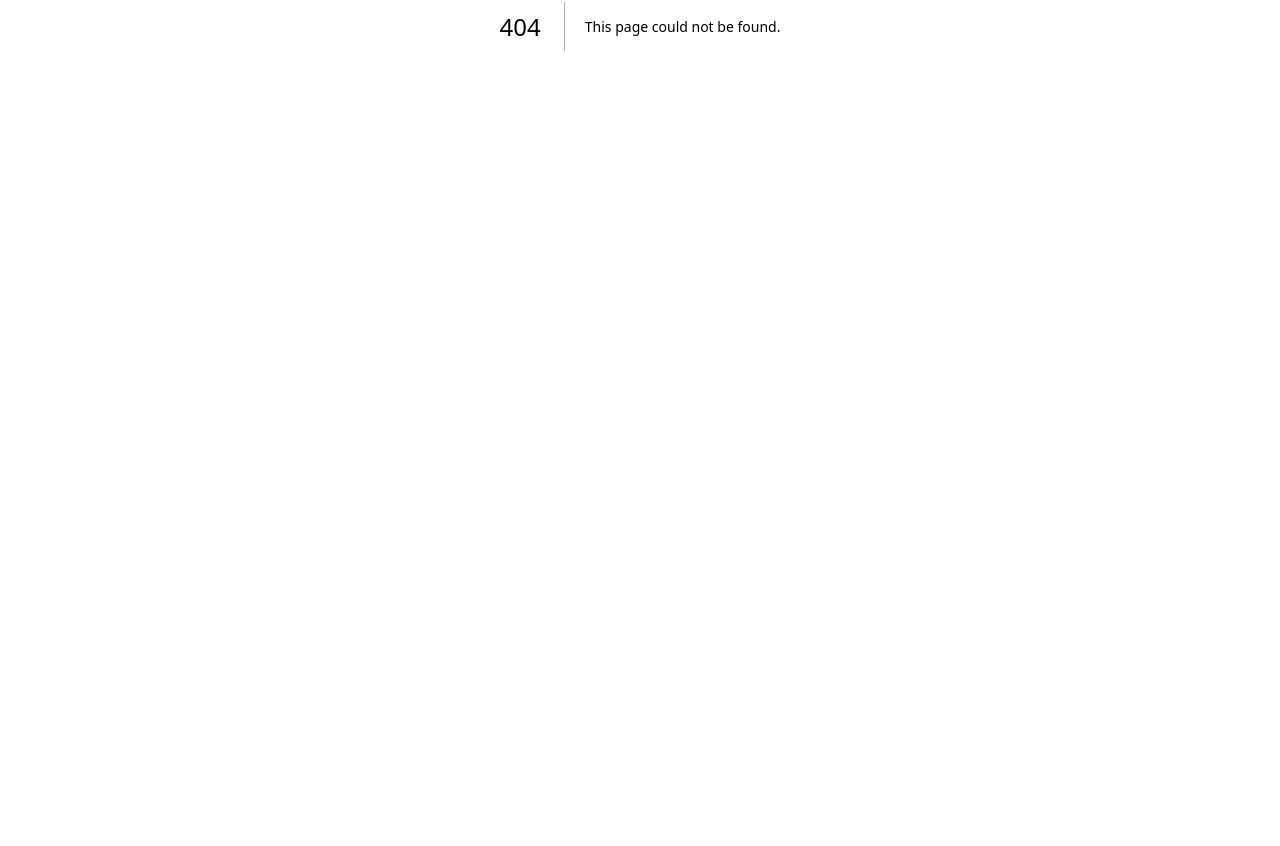
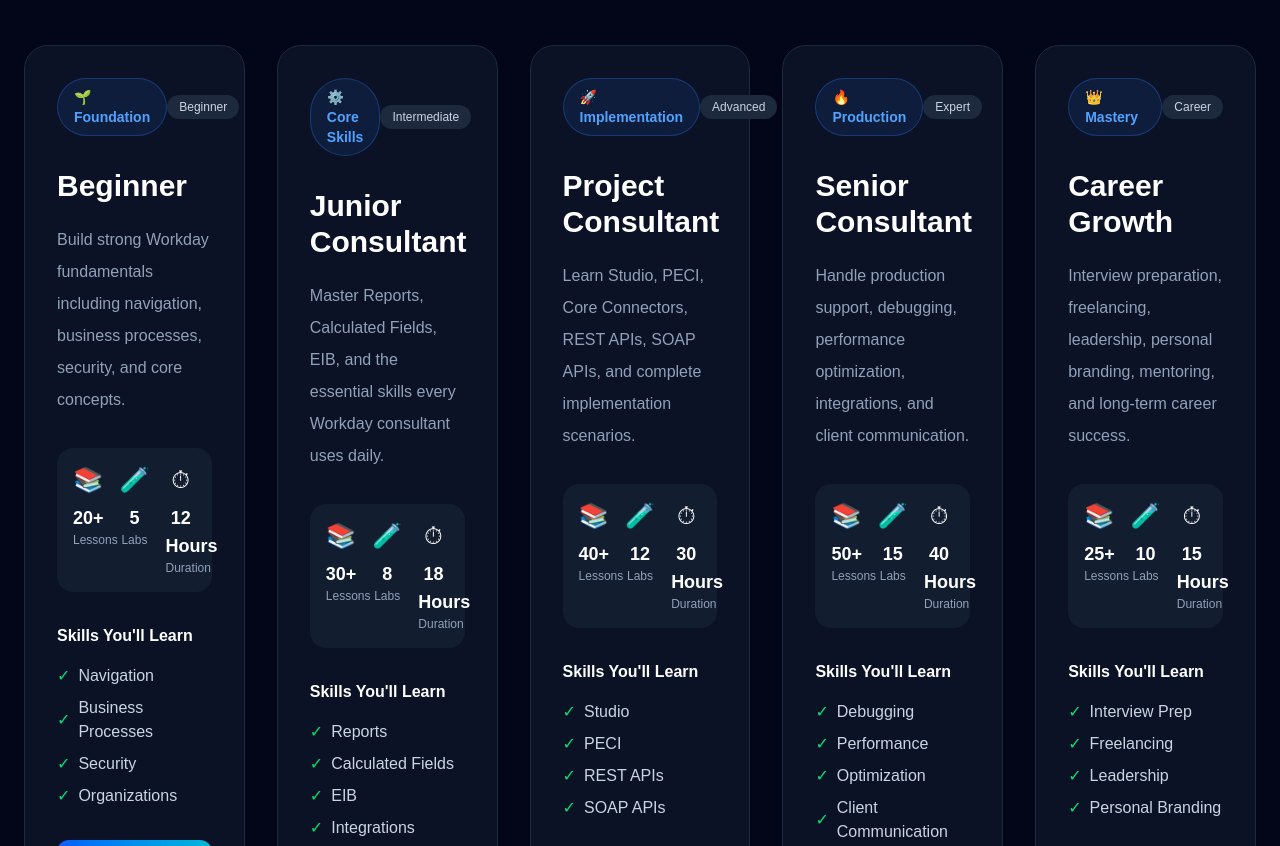
Before and after one commit to CloudHRLabs/cloudhrlabs, a Next.js app: page /learning in a window 1280 px wide. Before the commit this address had no page. Shown: the part 374-1220 px from the top of the page. Before the commit the page ends 800 px from the top, so only its background shows below. Built offline with nearby package versions, Linux system fonts and the light colour scheme.

Commit message:
feat: add dynamic learning page with reusable components

```diff
--- /dev/null
+++ b/app/learning/page.tsx
@@ -0,0 +1,40 @@
+import LearningPathCard from "@/components/LearningPathCard";
+import { learningPaths } from "@/data/learningPaths";
+
+export default function LearningPage() {
+  return (
+    <main className="min-h-screen bg-slate-950 text-white">
+      <section className="mx-auto max-w-7xl px-6 py-32">
+
+        {/* Header */}
+        <div className="text-center">
+          <p className="font-semibold uppercase tracking-[0.3em] text-blue-400">
+            Learning Paths
+          </p>
+
+          <h1 className="mt-6 text-6xl font-extrabold leading-tight">
+            Choose Your
+            <span className="text-blue-400"> Workday Journey</span>
+          </h1>
+
+          <p className="mx-auto mt-6 max-w-3xl text-xl leading-8 text-slate-400">
+            Learn through structured career paths built from real
+            implementation projects, production support, debugging sessions,
+            and consulting experience.
+          </p>
+        </div>
+
+        {/* Cards */}
+        <div className="mt-20 grid gap-8 md:grid-cols-2 xl:grid-cols-5">
+          {learningPaths.map((path) => (
+  <LearningPathCard
+    key={path.stage}
+    path={path}
+  />
+))}
+        </div>
+
+      </section>
+    </main>
+  );
+}
--- /dev/null
+++ b/components/LearningPathCard.tsx
@@ -0,0 +1,97 @@
+type LearningPath = {
+  id: number;
+  stage: string;
+  title: string;
+  description: string;
+  lessons: string;
+  labs: string;
+  duration: string;
+  difficulty: string;
+  skills: string[];
+};
+
+type LearningPathCardProps = {
+  path: LearningPath;
+};
+
+export default function LearningPathCard({
+  path,
+}: LearningPathCardProps) {
+  return (
+    <div className="group flex h-full flex-col rounded-3xl border border-slate-800 bg-slate-900/70 p-8 transition-all duration-300 hover:-translate-y-2 hover:border-blue-500 hover:shadow-2xl hover:shadow-blue-500/10">
+
+      {/* Stage */}
+      <div className="flex items-center justify-between">
+
+        <span className="rounded-full border border-blue-500/30 bg-blue-500/10 px-4 py-2 text-sm font-semibold text-blue-400">
+          {path.stage}
+        </span>
+
+        <span className="rounded-full bg-slate-800 px-3 py-1 text-xs text-slate-300">
+          {path.difficulty}
+        </span>
+
+      </div>
+
+      {/* Title */}
+      <h3 className="mt-8 text-3xl font-bold">
+        {path.title}
+      </h3>
+
+      {/* Description */}
+      <p className="mt-5 leading-8 text-slate-400">
+        {path.description}
+      </p>
+
+      {/* Stats */}
+      <div className="mt-8 grid grid-cols-3 gap-4 rounded-2xl bg-slate-800/50 p-4 text-center">
+
+        <div>
+          <p className="text-2xl">📚</p>
+          <p className="mt-2 text-lg font-bold">{path.lessons}</p>
+          <p className="text-xs text-slate-400">Lessons</p>
+        </div>
+
+        <div>
+          <p className="text-2xl">🧪</p>
+          <p className="mt-2 text-lg font-bold">{path.labs}</p>
+          <p className="text-xs text-slate-400">Labs</p>
+        </div>
+
+        <div>
+          <p className="text-2xl">⏱</p>
+          <p className="mt-2 text-lg font-bold">{path.duration}</p>
+          <p className="text-xs text-slate-400">Duration</p>
+        </div>
+
+      </div>
+
+      {/* Skills */}
+      <div className="mt-8">
+
+        <h4 className="mb-4 font-semibold text-white">
+          Skills You'll Learn
+        </h4>
+
+        <div className="space-y-2">
+          {path.skills.map((skill) => (
+            <div
+              key={skill}
+              className="flex items-center gap-2 text-slate-300"
+            >
+              <span className="text-green-400">✓</span>
+              {skill}
+            </div>
+          ))}
+        </div>
+
+      </div>
+
+      {/* Button */}
+      <button className="mt-8 rounded-xl bg-gradient-to-r from-blue-600 to-cyan-500 px-5 py-3 font-semibold text-white transition hover:scale-105">
+        Start Journey →
+      </button>
+
+    </div>
+  );
+}
--- /dev/null
+++ b/data/learningPaths.ts
@@ -0,0 +1,87 @@
+export const learningPaths = [
+  {
+    id: 1,
+    stage: "🌱 Foundation",
+    title: "Beginner",
+    description:
+      "Build strong Workday fundamentals including navigation, business processes, security, and core concepts.",
+    lessons: "20+",
+    labs: "5",
+    duration: "12 Hours",
+    difficulty: "Beginner",
+    skills: [
+      "Navigation",
+      "Business Processes",
+      "Security",
+      "Organizations",
+    ],
+  },
+  {
+    id: 2,
+    stage: "⚙️ Core Skills",
+    title: "Junior Consultant",
+    description:
+      "Master Reports, Calculated Fields, EIB, and the essential skills every Workday consultant uses daily.",
+    lessons: "30+",
+    labs: "8",
+    duration: "18 Hours",
+    difficulty: "Intermediate",
+    skills: [
+      "Reports",
+      "Calculated Fields",
+      "EIB",
+      "Integrations",
+    ],
+  },
+  {
+    id: 3,
+    stage: "🚀 Implementation",
+    title: "Project Consultant",
+    description:
+      "Learn Studio, PECI, Core Connectors, REST APIs, SOAP APIs, and complete implementation scenarios.",
+    lessons: "40+",
+    labs: "12",
+    duration: "30 Hours",
+    difficulty: "Advanced",
+    skills: [
+      "Studio",
+      "PECI",
+      "REST APIs",
+      "SOAP APIs",
+    ],
+  },
+  {
+    id: 4,
+    stage: "🔥 Production",
+    title: "Senior Consultant",
+    description:
+      "Handle production support, debugging, performance optimization, integrations, and client communication.",
+    lessons: "50+",
+    labs: "15",
+    duration: "40 Hours",
+    difficulty: "Expert",
+    skills: [
+      "Debugging",
+      "Performance",
+      "Optimization",
+      "Client Communication",
+    ],
+  },
+  {
+    id: 5,
+    stage: "👑 Mastery",
+    title: "Career Growth",
+    description:
+      "Interview preparation, freelancing, leadership, personal branding, mentoring, and long-term career success.",
+    lessons: "25+",
+    labs: "10",
+    duration: "15 Hours",
+    difficulty: "Career",
+    skills: [
+      "Interview Prep",
+      "Freelancing",
+      "Leadership",
+      "Personal Branding",
+    ],
+  },
+];
```
